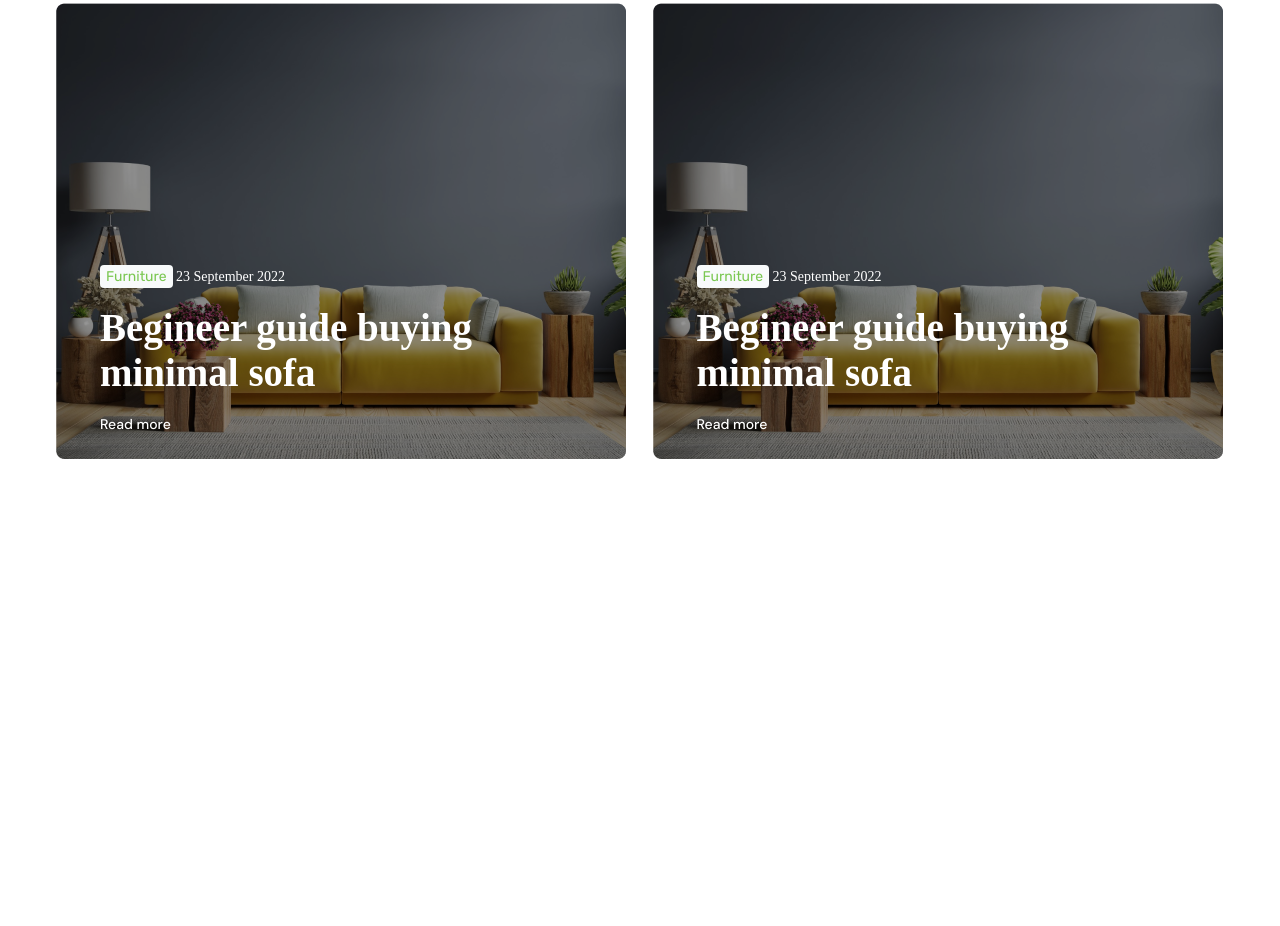
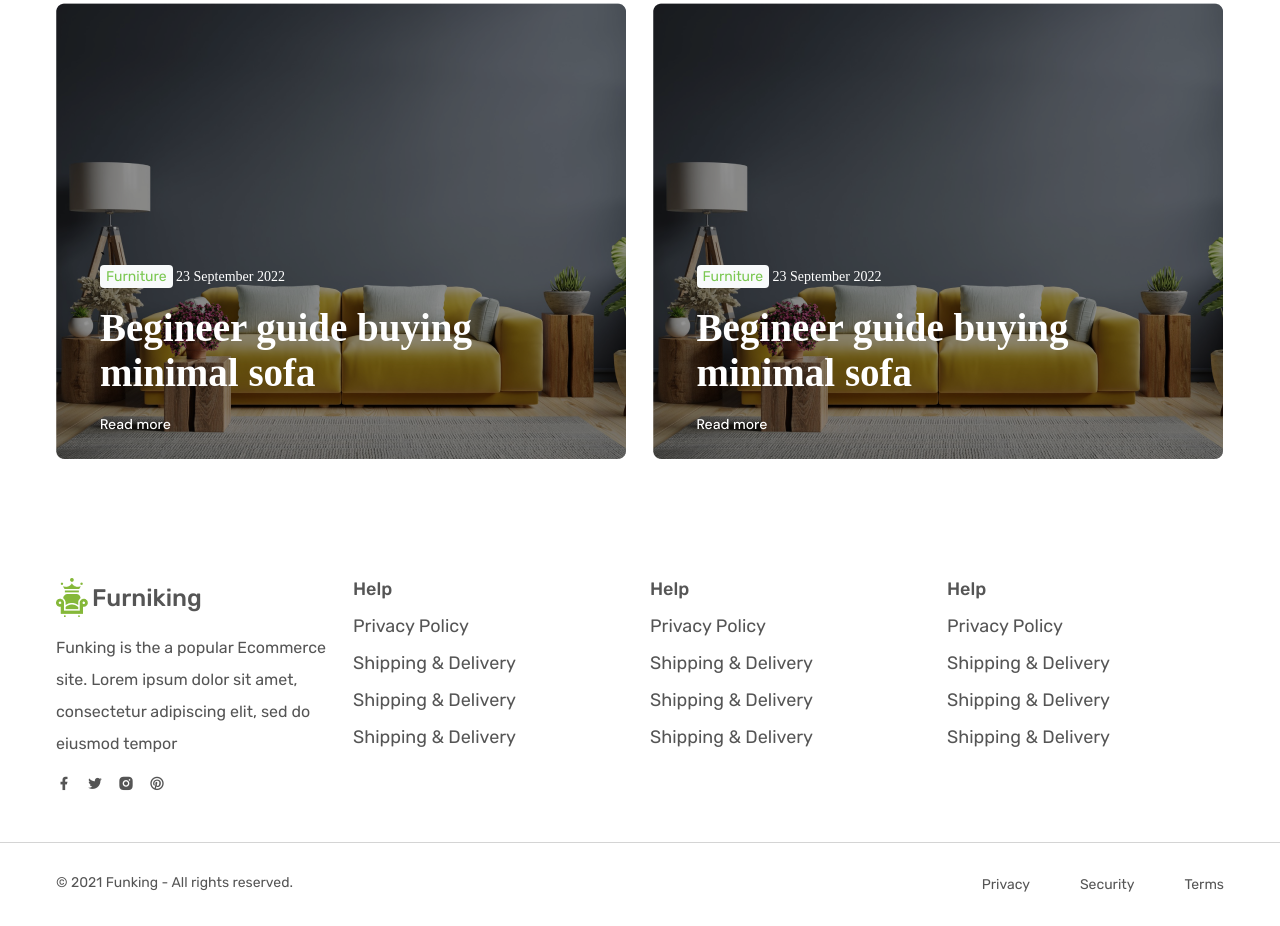
Before and after one commit to SherzodbekDeveloper/furniking, a plain HTML site: page index.html in a window 1280 px wide. Shown: the part 5122-6048 px from the top of the page. Before the commit the page ends 5585 px from the top, so only its background shows below. Drawn offline with nearby package versions, Linux system fonts and the light colour scheme; a web font is replaced by a local one.

Commit message:
new codes

```diff
--- a/assets/style/style.css
+++ b/assets/style/style.css
@@ -745,16 +745,18 @@ button {
     color: rgba(81, 81, 81, 1);
 }
 
-.latest-images-section .latest-images-div{
+.latest-images-section .latest-images-div {
     display: grid;
     margin-inline: auto;
     gap: 25px;
-    grid-template-columns: repeat( auto-fit , minmax( 500px , 1fr));
+    grid-template-columns: repeat(auto-fit, minmax(500px, 1fr));
 }
-.latest-images-section  .heading{
+
+.latest-images-section .heading {
     margin-bottom: 55px;
     margin-top: 115px;
 }
+
 .latest-images-section .latest-images-div .latest-div {
     position: relative;
 
@@ -805,7 +807,102 @@ button {
     font-size: 14px;
     font-weight: 500;
     color: rgba(255, 255, 255, 1);
+}
 
+.footer-divs-section {
+    display: grid;
+    grid-template-columns: repeat(auto-fit, minmax(250px, 1fr));
+    gap: 20px;
+    margin-top: 115px;
+}
+
+.footer-div {
+    display: flex;
+    flex-direction: column;
+    flex-grow: 1;
+    gap: 15px;
+}
+
+.footer-div ul {
+    display: flex;
+    flex-direction: column;
+    gap: 15px;
+}
+
+.footer-div .logo h3 {
+    font-family: Rubik;
+    font-size: 24px;
+    font-weight: 500;
+    color: rgba(85, 85, 85, 1);
+}
+
+.footer-div .logo {
+    display: flex;
+    align-items: center;
+}
+
+.footer-div p {
+    color: rgba(85, 85, 85, 1);
+    line-height: 32px;
+}
+
+.footer-div ul li {
+    font-family: Rubik;
+    font-size: 18px;
+    font-weight: 400;
+    color: rgba(85, 85, 85, 1);
+}
+
+.footer-div h3 {
+    font-family: Rubik;
+    font-size: 18px;
+    font-weight: 500;
+    color: rgba(85, 85, 85, 1);
 
 
 }
+
+.footer-icons {
+    display: flex;
+    color: rgba(85, 85, 85, 1);
+    gap: 15px;
+
+}
+
+.line {
+    margin-top: 50px;
+
+    width: 100%;
+    height: 1px;
+    background: rgba(150, 150, 150, 0.404);
+
+
+}
+
+.footer {
+    display: flex;
+    justify-content: space-between;
+    padding-block: 33px;
+}
+
+.footer ul {
+    display: flex;
+    gap: 50px;
+}
+
+.footer p {
+    font-family: Rubik;
+    font-size: 14px;
+    font-weight: 400;
+    line-height: 14px;
+    color: rgba(85, 85, 85, 1);
+}
+
+.footer ul li {
+    font-family: Rubik;
+    font-size: 14px;
+    font-weight: 400;
+    color: rgba(85, 85, 85, 1);
+
+
+}
--- a/index.html
+++ b/index.html
@@ -17,10 +17,10 @@
             <p>Welcome to our online shop</p>
             <div class="login_section">
                 <select name="" id="">
-                     <option value="">English (USD)</option>
-                     <option value="">Rus tili (RUS)</option>
-                     <option value="">Uzbek tili (UZB)</option>
-                     </select>
+                    <option value="">English (USD)</option>
+                    <option value="">Rus tili (RUS)</option>
+                    <option value="">Uzbek tili (UZB)</option>
+                </select>
                 <span>|</span>
                 <a href="">Login or Sign up</a>
             </div>
@@ -771,7 +771,9 @@
                     <div class="image">
                         <img src="./assets/images/customer.png" alt="">
                     </div>
-                    <p>I like Furniking.com and as compared to other company it's polices and customers support is very good easy to reach., also many time they unable to delivered. The ultricies are pregnant while the quis is suspended. Risus commodo viverra maecenas accumsan lacus vel facilisist amet.</p>
+                    <p>I like Furniking.com and as compared to other company it's polices and customers support is very
+                        good easy to reach., also many time they unable to delivered. The ultricies are pregnant while
+                        the quis is suspended. Risus commodo viverra maecenas accumsan lacus vel facilisist amet.</p>
                     <h2>Angelina Joly</h2>
                     <span>Co-founder</span>
                 </div>
@@ -838,6 +840,62 @@
 
     </div>
 
+    <div class="footer-divs-section center">
+        <div class="footer-div">
+            <div class="logo">
+                <img src="./assets/images/logo.png" alt="">
+                <h3>Furniking</h3>
+            </div>
+            <p>Funking is the a popular Ecommerce site. Lorem ipsum dolor sit amet, consectetur adipiscing elit, sed do
+                eiusmod tempor</p>
+            <div class="footer-icons">
+                <i class="ri-facebook-fill"></i>
+                <i class="ri-twitter-fill"></i>
+                <i class="ri-instagram-fill"></i>
+                <i class="ri-pinterest-line"></i>
+            </div>
+        </div>
+        <div class="footer-div">
+            <h3>Help</h3>
+            <ul>
+                <li>Privacy Policy</li>
+                <li>Shipping & Delivery</li>
+                <li>Shipping & Delivery</li>
+                <li>Shipping & Delivery</li>
+            </ul>
+        </div>
+        <div class="footer-div">
+            <h3>Help</h3>
+            <ul>
+                <li>Privacy Policy</li>
+                <li>Shipping & Delivery</li>
+                <li>Shipping & Delivery</li>
+                <li>Shipping & Delivery</li>
+            </ul>
+        </div>
+        <div class="footer-div">
+            <h3>Help</h3>
+            <ul>
+                <li>Privacy Policy</li>
+                <li>Shipping & Delivery</li>
+                <li>Shipping & Delivery</li>
+                <li>Shipping & Delivery</li>
+            </ul>
+        </div>
+
+
+
+    </div>
+    <div class="line"></div>
+    <div class="footer center">
+        <p>© 2021 Funking - All rights reserved.</p>
+        <ul>
+            <li>Privacy</li>
+            <li>Security</li>
+            <li>Terms</li>
+        </ul>
+    </div>
+
 
 
     <script src="./assets/javascript/main.js"></script>
```
